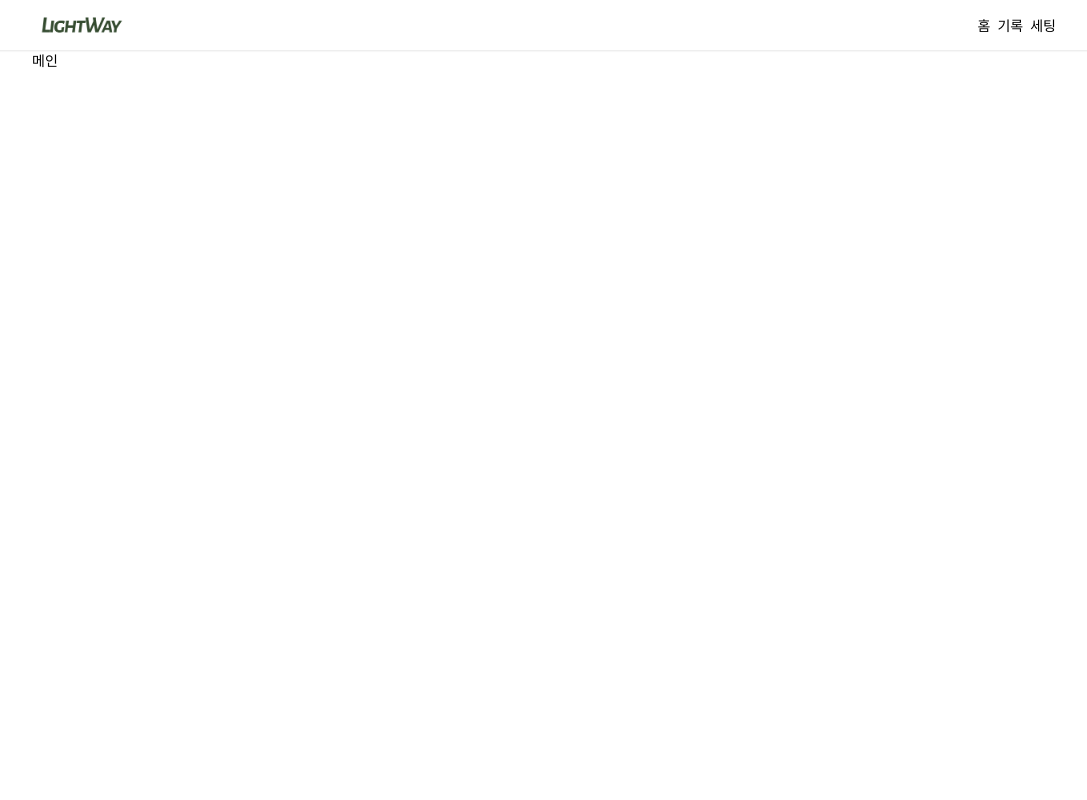
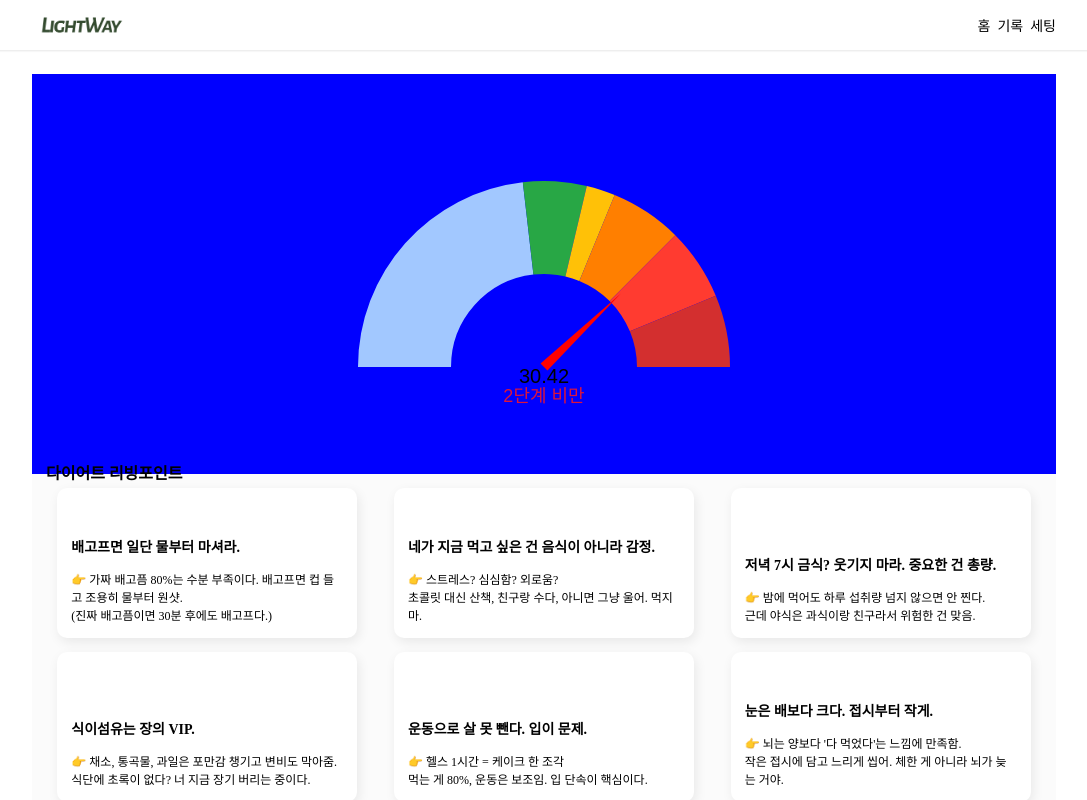
Before and after one commit to HJ-dp/LightWay, a React (Vite) app: page / in a window 1280 px wide. Shown: the top 800 px of the page, without its empty margins (96-1183 px from the left). Built offline with nearby package versions, Linux system fonts and the light colour scheme; a web font is replaced by a local one.

Commit message:
style: 메인페이지

```diff
--- a/src/components/pages/MainPage.jsx
+++ b/src/components/pages/MainPage.jsx
@@ -1,9 +1,20 @@
 import styled from "@emotion/styled";
 
+import BMICalculator from "../features/BMICalculator";
+import LivingPoint from "../features/LivingPoint";
+import { WrapperStyle } from "../styles/GlobalStyles";
+
 function MainPage() {
-  return <SSection>메인</SSection>;
+  return (
+    <SSectionWrapper>
+      <BMICalculator />
+      <LivingPoint />
+    </SSectionWrapper>
+  );
 }
 
 export default MainPage;
 
-const SSection = styled.section``;
+const SSectionWrapper = styled.section`
+  ${WrapperStyle}
+`;
```
